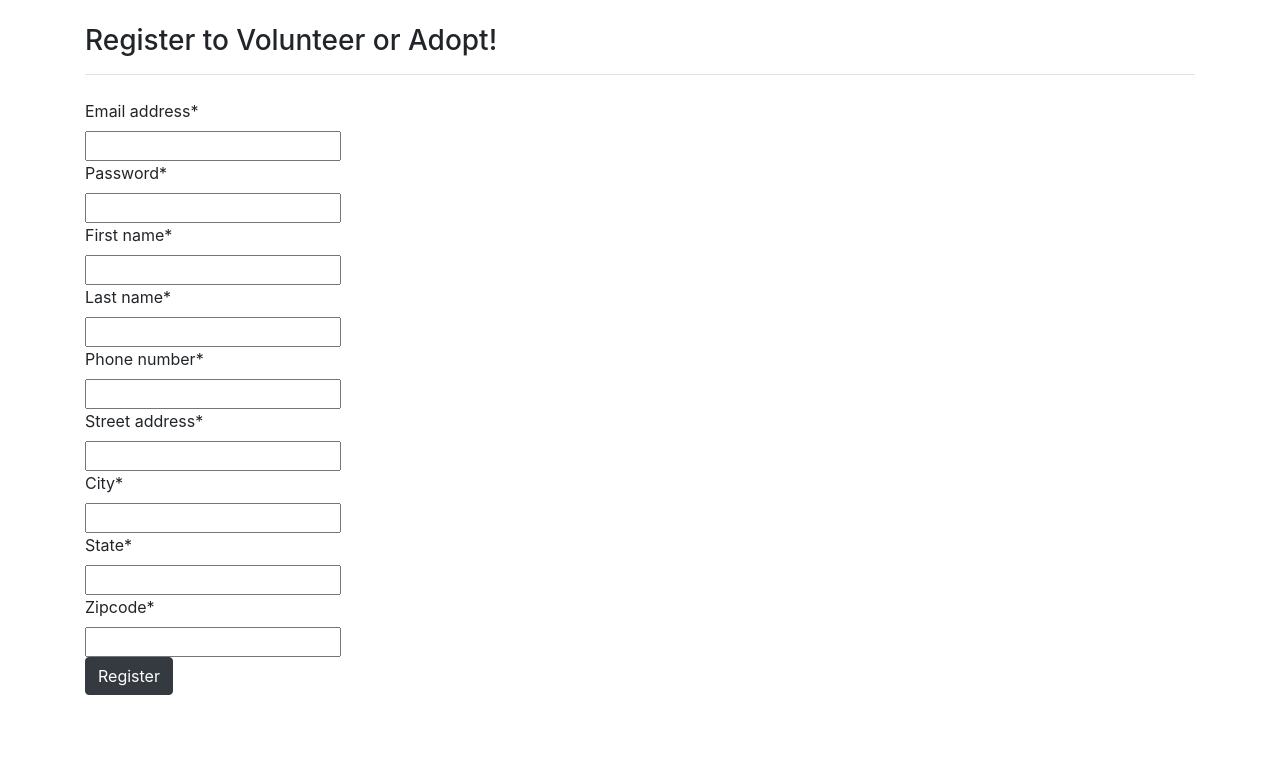
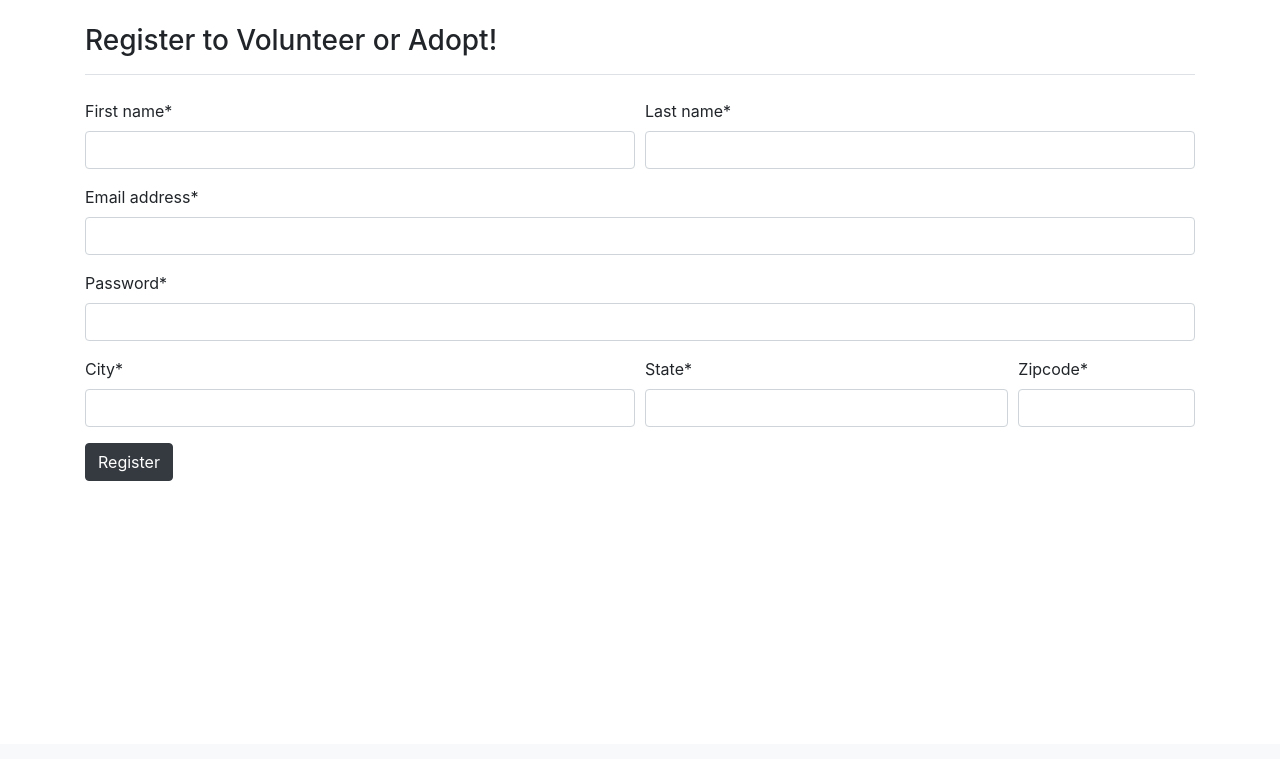
Before and after one commit to rbmccr/NSS-Back-End-Capstone-Critter, a Django app: page /register in a window 1280 px wide. Shown: the part 56-815 px from the top of the page. After the commit the page ends 537 px from the top, so only its background shows below. Run offline with Django 3.2, Linux system fonts and the light colour scheme; some libraries are stand-ins or nearby versions.

Commit message:
crispy forms now rendering properly using form class init method modifications

```diff
--- a/app/forms.py
+++ b/app/forms.py
@@ -2,8 +2,24 @@ from django.contrib.auth.models import User
 from django import forms
 from app.models import *
 
+from crispy_forms.helper import FormHelper
+from crispy_forms.layout import Layout, Submit, Row, Column
+
 class UserForm(forms.ModelForm):
     password = forms.CharField(widget=forms.PasswordInput())
+
+    def __init__(self, *args, **kwargs):
+        super().__init__(*args, **kwargs)
+        self.helper = FormHelper()
+        self.helper.layout = Layout(
+            Row(
+                Column('first_name', css_class='form-group col-md-6 mb-0'),
+                Column('last_name', css_class='form-group col-md-6 mb-0'),
+                css_class='form-row'
+            ),
+            'email',
+            'password'
+        )
 
     class Meta:
         model = CustomUser
@@ -11,6 +27,19 @@ class UserForm(forms.ModelForm):
 
 
 class VolunteerForm(forms.ModelForm):
+
+    def __init__(self, *args, **kwargs):
+        super().__init__(*args, **kwargs)
+        self.helper = FormHelper()
+        self.helper.layout = Layout(
+            Row(
+                Column('city', css_class='form-group col-md-6 mb-0'),
+                Column('state', css_class='form-group col-md-4 mb-0'),
+                Column('zipcode', css_class='form-group col-md-2 mb-0'),
+                css_class='form-row'
+            ),
+            Submit('submit', 'Register', css_class='btn btn-dark')
+        )
 
     class Meta:
         model = Volunteer
--- a/app/templates/app/edit_profile.html
+++ b/app/templates/app/edit_profile.html
@@ -6,7 +6,7 @@
     </div>
       <form id="user_form" method="post" action="{% url 'app:register' %}" enctype="multipart/form-data">
           {% csrf_token %}
-          {{ user_form|crispy }}
+          {{ user_form.as_p }}
           {{ volunteer_form.as_p }}
           <input type="hidden" value="{{next}}" name="next"/>
           <input class="btn btn-dark" type="submit" name="submit" value="Update" />
--- a/app/templates/app/register.html
+++ b/app/templates/app/register.html
@@ -9,12 +9,14 @@
       <strong>Thank you for registering!</strong>
       <a href="{% url 'app:index' %}">Return to the homepage.</a><br />
     {% else %}
-      <form id="user_form" method="post" action="{% url 'app:register' %}" enctype="multipart/form-data">
+      {% comment %} <form id="user_form" method="post" action="{% url 'app:register' %}" enctype="multipart/form-data">
           {% csrf_token %}
           {{ user_form|crispy }}
           {{ volunteer_form|crispy }}
           <input type="hidden" value="{{next}}" name="next"/>
           <input class="btn btn-dark" type="submit" name="submit" value="Register" />
-      </form>
+      </form> {% endcomment %}
+      {% crispy user_form %}
+      {% crispy volunteer_form %}
     {% endif %}
 {% endblock content %}
--- a/main/settings.py
+++ b/main/settings.py
@@ -128,3 +128,5 @@ MEDIA_URL = '/'
 MEDIA_ROOT = os.path.join(BASE_DIR, 'media')
 
 AUTH_USER_MODEL = 'app.CustomUser'
+
+CRISPY_TEMPLATE_PACK = 'bootstrap4'
```
